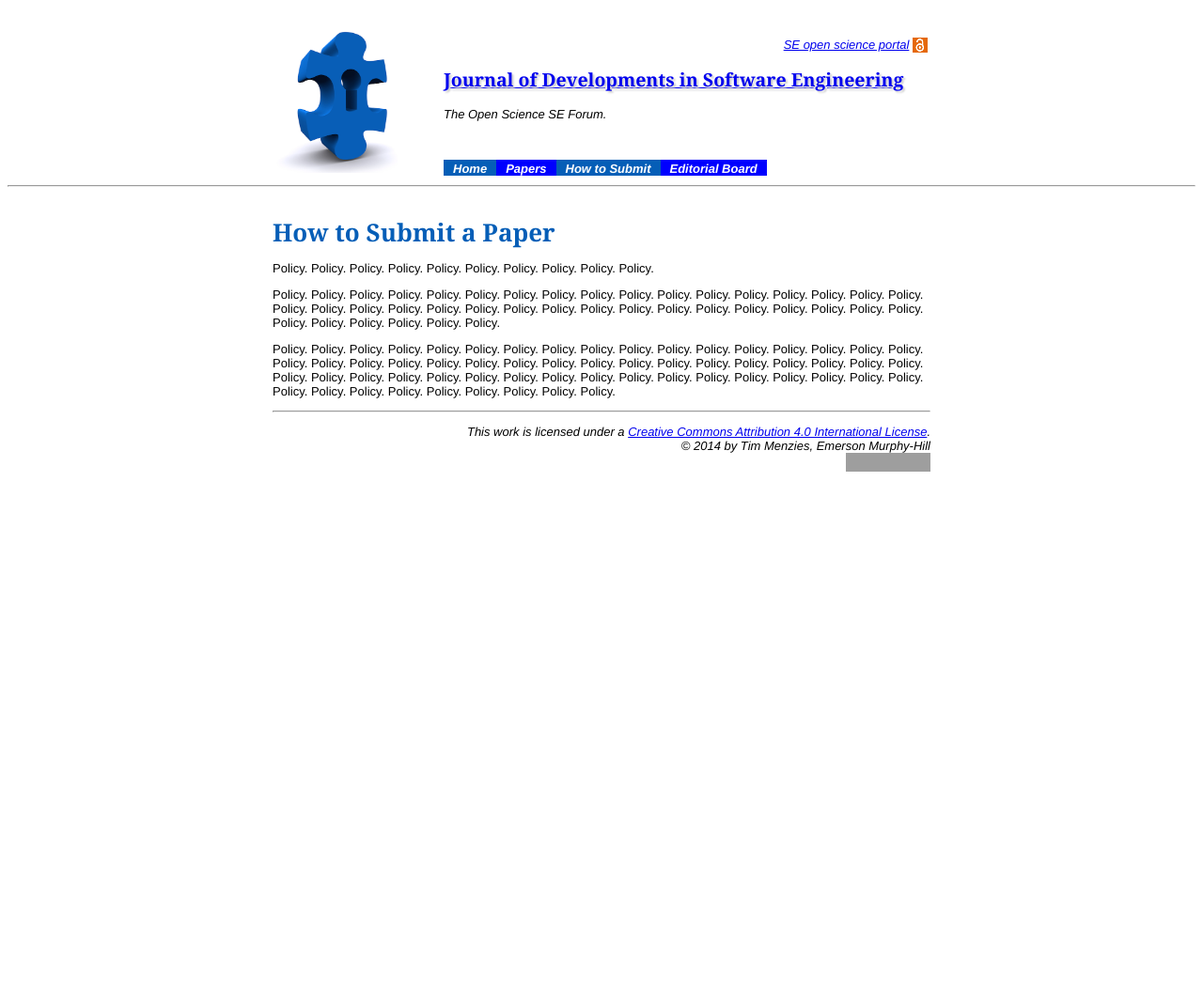
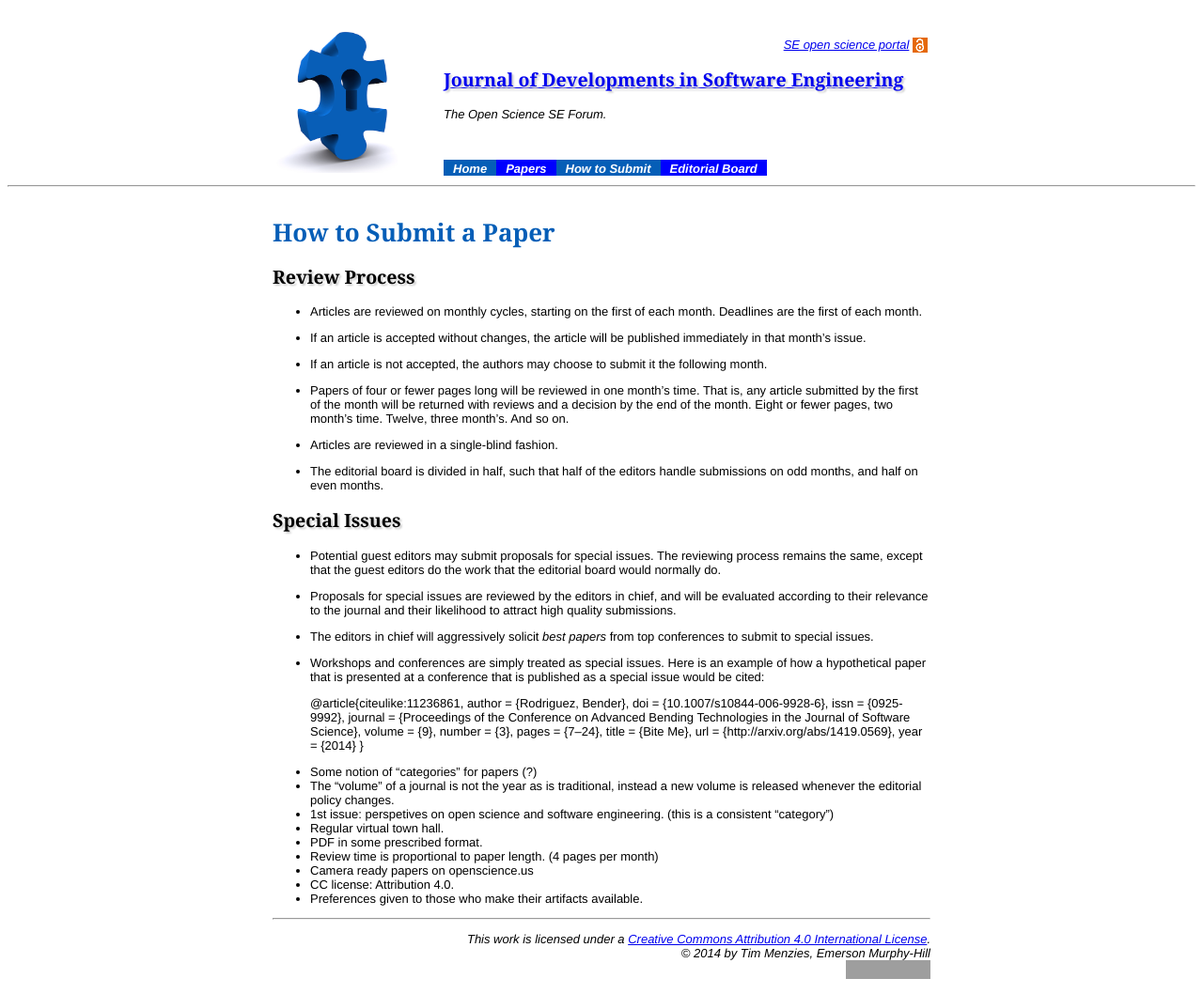
Before and after one commit to opensciences/opensciences.github.io, a Jekyll site: the page built from submit.md, in a window 1280 px wide. Shown: the whole page at 94% size. Built offline with Jekyll 4.4.1, drawn with Linux system fonts in a browser that asks for light colours; Markdown is read by kramdown in place of the engine named in the settings; before the commit the page ends 900 px from its top, so only the background shows below that; grey boxes are pictures that could not be loaded.

Commit message:
Part way through policy...

```diff
--- a/submit.md
+++ b/submit.md
@@ -3,17 +3,53 @@ title: How to Submit a Paper
 layout: journal1
 ---
 
-Policy. Policy. Policy. Policy. Policy. Policy. Policy. Policy. Policy. Policy.
+Review Process
+---------------------
 
-Policy. Policy. Policy. Policy. Policy. Policy. Policy. Policy. Policy. Policy.
-Policy. Policy. Policy. Policy. Policy. Policy. Policy. Policy. Policy. Policy.
-Policy. Policy. Policy. Policy. Policy. Policy. Policy. Policy. Policy. Policy.
-Policy. Policy. Policy. Policy. Policy. Policy. Policy. Policy. Policy. Policy.
+* Articles are reviewed on monthly cycles, starting on the first of each month. Deadlines are the first of each month.
 
+* If an article is accepted without changes, the article will be published immediately in that month's issue.
 
-Policy. Policy. Policy. Policy. Policy. Policy. Policy. Policy. Policy. Policy.
-Policy. Policy. Policy. Policy. Policy. Policy. Policy. Policy. Policy. Policy.
-Policy. Policy. Policy. Policy. Policy. Policy. Policy. Policy. Policy. Policy.
-Policy. Policy. Policy. Policy. Policy. Policy. Policy. Policy. Policy. Policy.
-Policy. Policy. Policy. Policy. Policy. Policy. Policy. Policy. Policy. Policy.
-Policy. Policy. Policy. Policy. Policy. Policy. Policy. Policy. Policy. Policy.
+* If an article is not accepted, the authors may choose to submit it the following month.
+
+* Papers of four or fewer pages long will be reviewed in one month's time. That is, any article submitted by the first of the month will be returned with reviews and a decision by the end of the month. Eight or fewer pages, two month's time. Twelve, three month's. And so on.
+
+* Articles are reviewed in a single-blind fashion.
+
+* The editorial board is divided in half, such that half of the editors handle submissions on odd months, and half on even months.
+
+Special Issues
+--------------------
+
+* Potential guest editors may submit proposals for special issues. The reviewing process remains the same, except that the guest editors do the work that the editorial board would normally do.
+
+* Proposals for special issues are reviewed by the editors in chief, and will be evaluated according to their relevance to the journal and their likelihood to attract high quality submissions.
+
+* The editors in chief will aggressively solicit *best papers* from top conferences to submit to special issues.
+
+* Workshops and conferences are simply treated as special issues. Here is an example of how a hypothetical paper that is presented at a conference that is published as a special issue would be cited:
+
+    @article{citeulike:11236861,
+    author = {Rodriguez, Bender},
+    doi = {10.1007/s10844-006-9928-6},
+    issn = {0925-9992},
+    journal = {Proceedings of the Conference on Advanced Bending Technologies in the Journal of Software Science},
+    volume = {9},
+    number = {3},
+    pages = {7--24},
+    title = {Bite Me},
+    url = {http://arxiv.org/abs/1419.0569},
+    year = {2014}
+}
+
+- Some notion of "categories" for papers (?)
+- The "volume" of a journal is not the year as is traditional, instead
+a new volume is released whenever the editorial policy changes.
+- 1st issue: perspetives on open science and software engineering.
+(this is a consistent "category")
+- Regular virtual town hall.
+- PDF in some prescribed format.
+- Review time is proportional to paper length. (4 pages per month)
+- Camera ready papers on openscience.us
+- CC license: Attribution 4.0.
+- Preferences given to those who make their artifacts available.
```
